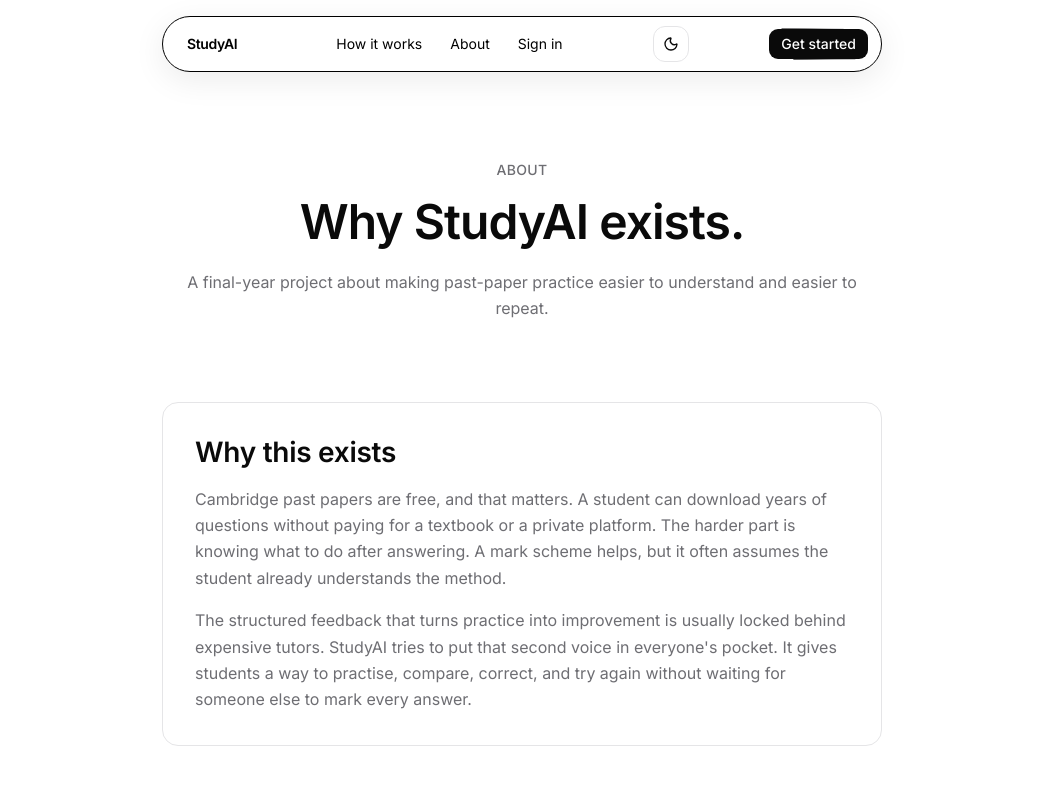
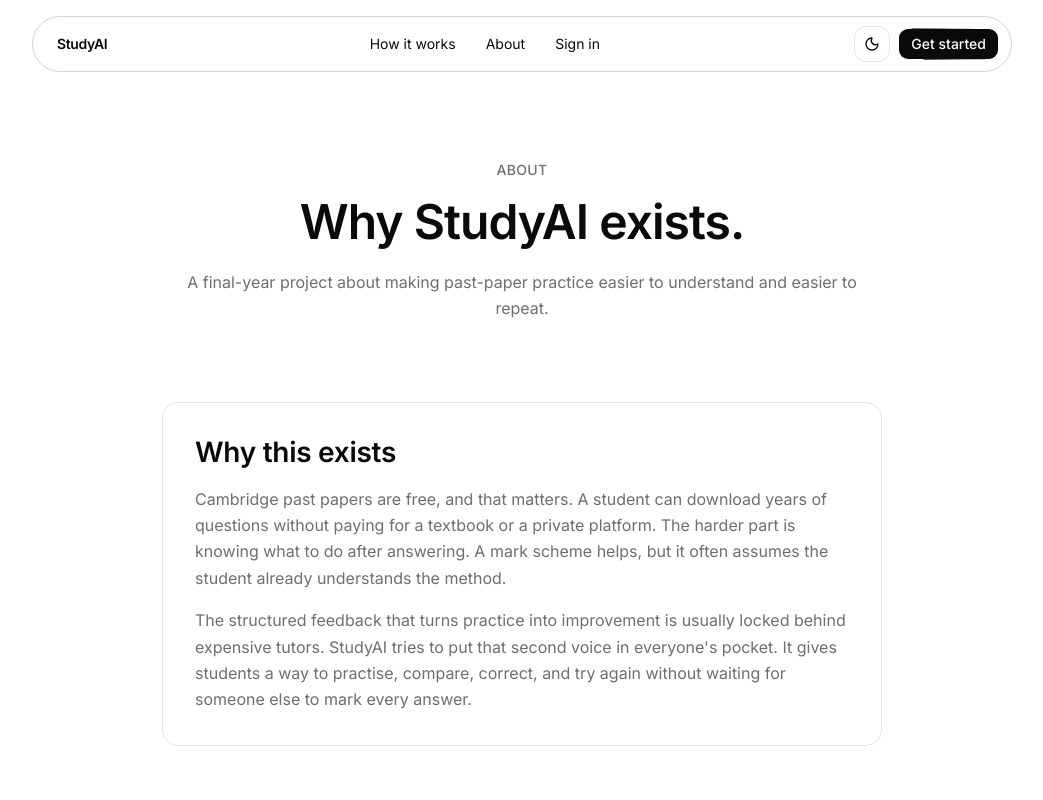
Before and after one commit to Zahwan69/DIGITAL-SYSTEMS-PROJECT, a Next.js app in the folder studyai/: page /about in a window 1280 px wide. Shown: the top 800 px of the page, without its empty margins (118-1161 px from the left). Built offline with nearby package versions, Linux system fonts and the light colour scheme; no server answers.

Commit message:
Unify floating navbar layout

```diff
--- a/studyai/components/AppShell.tsx
+++ b/studyai/components/AppShell.tsx
@@ -2,13 +2,11 @@
 
 import { useEffect, useState } from "react";
 
+import { FloatingNavbar } from "@/components/aceternity/floating-navbar";
 import { Footer } from "@/components/Footer";
-import { Navbar } from "@/components/Navbar";
-import { Sidebar } from "@/components/Sidebar";
 import { supabase } from "@/lib/supabase";
 
 export function AppShell({ children }: { children: React.ReactNode }) {
-  const [sidebarOpen, setSidebarOpen] = useState(false);
   const [role, setRole] = useState<string | null>(null);
 
   useEffect(() => {
@@ -23,30 +21,16 @@ export function AppShell({ children }: { children: React.ReactNode }) {
     void load();
   }, []);
 
-  useEffect(() => {
-    if (!sidebarOpen) return;
-    function onKey(e: KeyboardEvent) {
-      if (e.key === "Escape") setSidebarOpen(false);
-    }
-    window.addEventListener("keydown", onKey);
-    return () => window.removeEventListener("keydown", onKey);
-  }, [sidebarOpen]);
-
   return (
     <div className="flex min-h-0 w-full flex-1 flex-col overflow-hidden">
-      <Navbar
-        role={role}
-        sidebarOpen={sidebarOpen}
-        onToggleSidebar={() => setSidebarOpen((o) => !o)}
-      />
+      <FloatingNavbar authenticated role={role} />
       <div className="flex min-h-0 min-w-0 flex-1 flex-row">
-        <Sidebar open={sidebarOpen} role={role} onClose={() => setSidebarOpen(false)} />
         <div
           id="main-content"
           className="min-h-0 min-w-0 flex-1 overflow-x-hidden overflow-y-auto overscroll-y-contain"
         >
           <div className="flex min-h-full w-full min-w-0 flex-col">
-            <div className="flex min-w-0 flex-1 flex-col px-6 pt-8">
+            <div className="flex min-w-0 flex-1 flex-col px-6 pt-28">
               <div className="mx-auto w-full max-w-6xl flex-1 min-w-0">{children}</div>
             </div>
             <Footer />
--- a/studyai/components/aceternity/floating-navbar.tsx
+++ b/studyai/components/aceternity/floating-navbar.tsx
@@ -4,72 +4,120 @@ import Link from "next/link";
 import { usePathname } from "next/navigation";
 import { useEffect, useState } from "react";
 
+import { SignOutButton } from "@/components/SignOutButton";
 import { ThemeToggle } from "@/components/ThemeToggle";
 import { Button } from "@/components/ui/button";
 import { BRAND_NAME } from "@/lib/brand";
+import { navForRole, pathIsActive } from "@/lib/nav-config";
 import { cn } from "@/lib/utils";
 
-const items = [
+const publicItems = [
   { href: "/how-it-works", label: "How it works" },
   { href: "/about", label: "About" },
   { href: "/auth/login", label: "Sign in" },
 ];
 
-export function FloatingNavbar() {
+type FloatingNavbarProps = {
+  role?: string | null;
+  authenticated?: boolean;
+};
+
+export function FloatingNavbar({ role = null, authenticated = false }: FloatingNavbarProps) {
   const pathname = usePathname();
   const [scrollCompact, setScrollCompact] = useState(false);
-  const [pastHero, setPastHero] = useState(false);
-  const isHome = pathname === "/";
+  const navItems = authenticated ? navForRole(role) : publicItems;
 
   useEffect(() => {
+    let frame = 0;
+
     function onScroll() {
-      const y = window.scrollY;
-      setScrollCompact(y > 200);
-      // Half past hero = scrolled past 50% of viewport height.
-      setPastHero(y > window.innerHeight * 0.5);
+      cancelAnimationFrame(frame);
+      frame = requestAnimationFrame(() => {
+        const scrollRoot = document.scrollingElement;
+        const pageScroll = Math.max(
+          window.scrollY,
+          scrollRoot?.scrollTop ?? 0,
+          document.documentElement.scrollTop,
+          document.body.scrollTop
+        );
+        const shellScroll = document.getElementById("main-content")?.scrollTop ?? 0;
+        const mainScroll = document.querySelector("main")?.scrollTop ?? 0;
+        setScrollCompact(Math.max(pageScroll, shellScroll, mainScroll) > 160);
+      });
     }
+
+    const shellScroller = document.getElementById("main-content");
+    const mainScroller = document.querySelector("main");
     onScroll();
     window.addEventListener("scroll", onScroll, { passive: true });
+    document.addEventListener("scroll", onScroll, { passive: true, capture: true });
+    shellScroller?.addEventListener("scroll", onScroll, { passive: true });
+    mainScroller?.addEventListener("scroll", onScroll, { passive: true });
     window.addEventListener("resize", onScroll);
     return () => {
+      cancelAnimationFrame(frame);
       window.removeEventListener("scroll", onScroll);
+      document.removeEventListener("scroll", onScroll, { capture: true });
+      shellScroller?.removeEventListener("scroll", onScroll);
+      mainScroller?.removeEventListener("scroll", onScroll);
       window.removeEventListener("resize", onScroll);
     };
   }, []);
 
-  // Home: transparent above hero half-line, pill once scrolled past it.
-  // Other pages: pill always.
-  const homeAboveHero = isHome && !pastHero;
-
   return (
     <nav
-      aria-label="Public navigation"
+      aria-label={authenticated ? "Primary navigation" : "Public navigation"}
+      style={{
+        backgroundColor: "var(--color-surface)",
+        borderColor: "var(--color-border-strong)",
+        color: "var(--color-text)",
+      }}
       className={cn(
-        "fixed left-1/2 top-4 z-50 flex h-14 -translate-x-1/2 items-center justify-between rounded-full border px-3 text-black transition-all duration-200 ease-[cubic-bezier(0.22,1,0.36,1)] dark:text-white",
-        homeAboveHero
-          ? "border-transparent bg-transparent"
-          : "border-black bg-[--color-surface]/85 shadow-[0_8px_32px_rgba(10,10,10,0.08)] backdrop-blur-xl dark:border-border-strong dark:shadow-[0_8px_32px_rgba(0,0,0,0.45)]",
-        scrollCompact ? "w-[min(92vw,640px)]" : "w-[min(92vw,720px)]"
+        "fixed left-1/2 top-4 z-50 flex h-14 -translate-x-1/2 items-center justify-between rounded-full border px-3 text-[--color-text] shadow-[0_10px_36px_rgba(10,10,10,0.16)] transition-all duration-200 ease-[cubic-bezier(0.22,1,0.36,1)] dark:shadow-[0_10px_36px_rgba(0,0,0,0.65)]",
+        "ring-1 ring-[--color-bg]",
+        scrollCompact ? "w-[min(94vw,760px)]" : "w-[min(94vw,980px)]"
       )}
     >
-      <Link href="/" className="shrink-0 px-3 text-sm font-semibold tracking-tight">
+      <Link
+        href={authenticated ? "/dashboard" : "/"}
+        className="shrink-0 rounded-full px-3 py-2 text-sm font-semibold tracking-tight text-[--color-text] transition-colors hover:bg-[--color-accent-soft]"
+      >
         {BRAND_NAME}
       </Link>
-      <div className="hidden items-center gap-1 md:flex">
-        {items.map((item) => (
+      <div className="hidden min-w-0 flex-1 items-center justify-center gap-1 overflow-x-auto lg:flex">
+        {navItems.map((item) => (
           <Link
             key={item.href}
             href={item.href}
-            className="rounded-full px-3 py-2 text-sm text-black transition-colors dark:text-white"
+            className={cn(
+              "whitespace-nowrap rounded-full border border-transparent px-3 py-2 text-sm text-[--color-text] transition-all duration-200 ease-[cubic-bezier(0.22,1,0.36,1)] hover:border-[--color-border-strong] hover:bg-[--color-accent-soft] hover:-translate-y-px",
+              authenticated &&
+                "pathMatch" in item &&
+                pathIsActive(pathname, item.pathMatch) &&
+                "border-[--color-border-strong] bg-[--color-accent-soft] font-medium"
+            )}
           >
             {item.label}
           </Link>
         ))}
       </div>
-      <ThemeToggle className="mx-1 hidden md:inline-flex" />
-      <Button asChild size="sm">
-        <Link href="/auth/signup">Get started</Link>
-      </Button>
+      <div className="flex shrink-0 items-center gap-1">
+        <ThemeToggle className="mx-1 hidden sm:inline-flex" />
+        {authenticated ? (
+          <>
+            {role ? (
+              <span className="hidden rounded-full border border-[--color-border] bg-[--color-surface-alt] px-2.5 py-1 text-xs font-medium capitalize text-[--color-text-muted] sm:inline-flex">
+                {role}
+              </span>
+            ) : null}
+            <SignOutButton variant="icon" />
+          </>
+        ) : (
+          <Button asChild size="sm">
+            <Link href="/auth/signup">Get started</Link>
+          </Button>
+        )}
+      </div>
     </nav>
   );
 }
--- a/studyai/components/landing/HeroBanner.tsx
+++ b/studyai/components/landing/HeroBanner.tsx
@@ -57,7 +57,7 @@ function TextHoverBrand() {
 
 export function HeroBanner() {
   return (
-    <section id="home-hero-banner" className="relative -mt-16 min-h-[calc(100dvh+4rem)] overflow-hidden bg-surface-alt dark:bg-surface">
+    <section id="home-hero-banner" className="relative min-h-screen overflow-hidden bg-surface-alt dark:bg-surface">
       <div className="absolute inset-0 bg-[radial-gradient(circle_at_76%_28%,var(--color-surface),transparent_34%)]" aria-hidden />
       <OrbitalRings />
       <div className="absolute right-8 top-32 hidden w-60 rounded-2xl border border-border bg-surface/70 p-4 backdrop-blur md:block" aria-hidden>
@@ -73,7 +73,7 @@ export function HeroBanner() {
         </div>
       </div>
 
-      <div className="relative mx-auto flex min-h-[calc(100dvh+4rem)] max-w-7xl flex-col justify-end px-6 pb-24 pt-36 md:pb-32">
+      <div className="relative mx-auto flex min-h-screen max-w-7xl flex-col justify-end px-6 pb-24 pt-40 md:pb-32">
         <div className="max-w-5xl">
           <TextHoverBrand />
           <p className="mt-8 text-sm font-medium uppercase tracking-wide text-text-muted">Past-paper practice</p>
```
